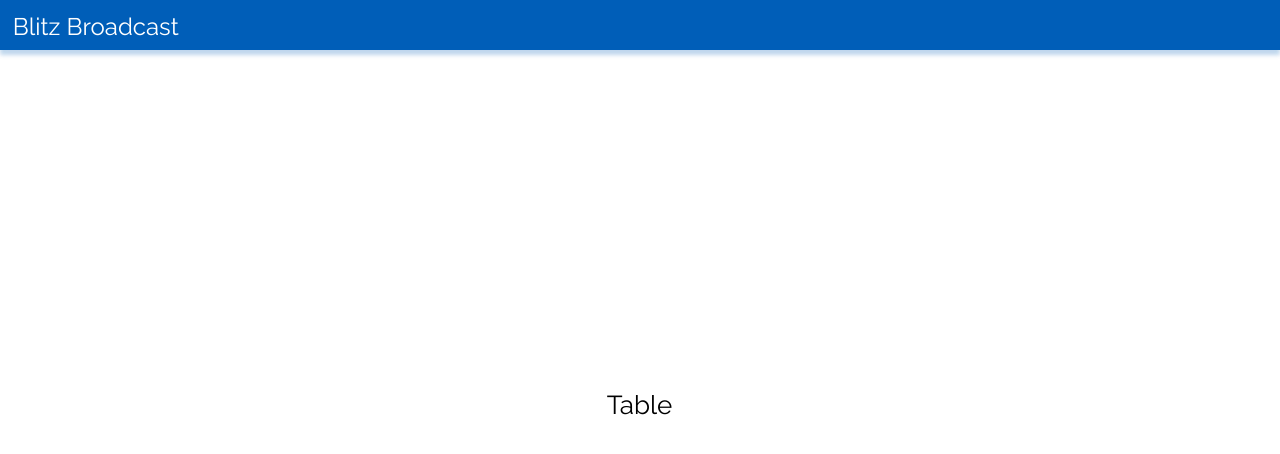
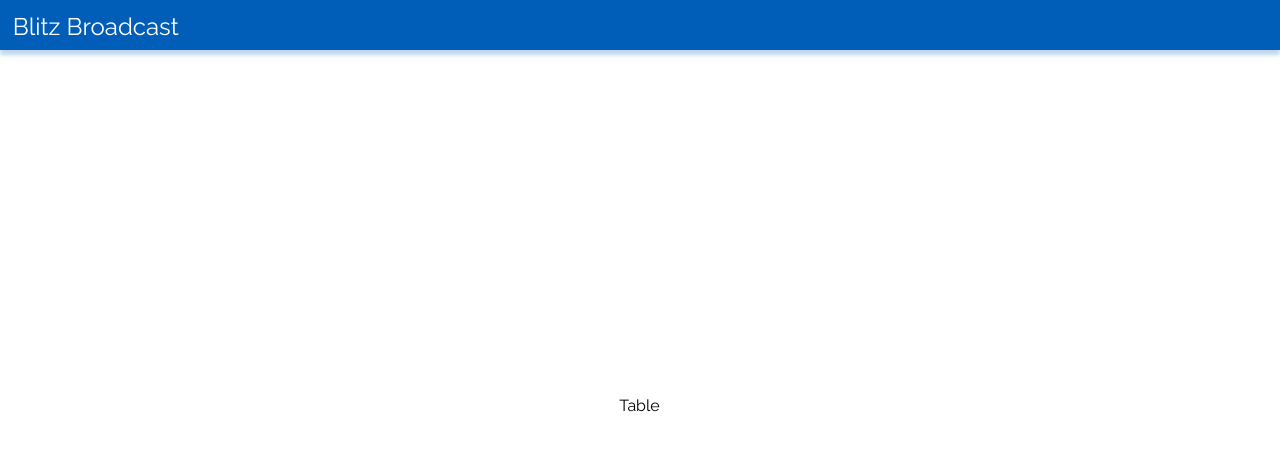
Before and after one commit to mccleskeyc/ncaa, a React (Create React App) app: page / in a window 1280 px wide. Shown: the top 454 px of the page. Built offline with nearby package versions, Linux system fonts and the light colour scheme.

Commit message:
table container basic css

```diff
--- a/src/App.css
+++ b/src/App.css
@@ -71,6 +71,19 @@ line-height: 27px;
 color: #FFFFFF;
 }
 
-.table {
-  background-color: #000000;
+.table-container {
+  position: absolute;
+  width: 199px;
+  height: 27px;
+  left: calc(50% - 199px/2 - 0.5px);
+  top: calc(50% - 27px/2 + 5.5px);
+
+  font-family: Raleway;
+  font-style: normal;
+  font-weight: normal;
+  line-height: 27px;
+  text-align: center;
+
+
+  color: #000000;
 }
--- a/src/Components/Table.js
+++ b/src/Components/Table.js
@@ -3,7 +3,7 @@ import React, { Component } from 'react'
 export class Table extends Component {
     render() {
         return (
-            <div className="PickText">
+            <div className="table-container">
                 Table
             </div>
         )
```
